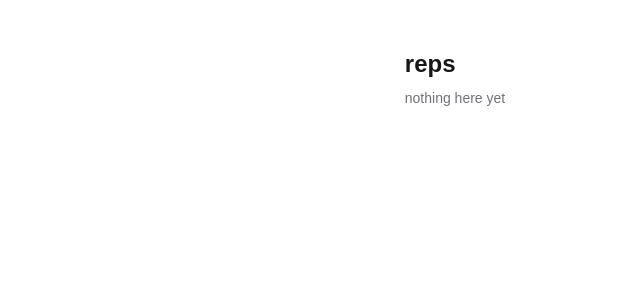
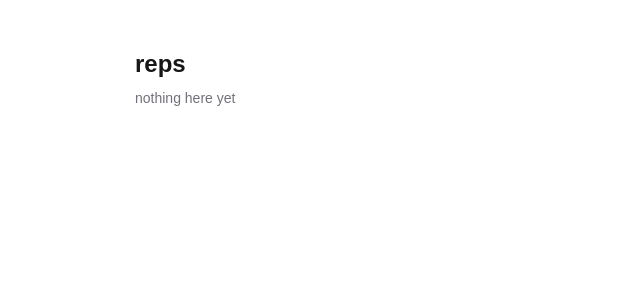
Before and after one commit to faisalghazwan/project, a Next.js app: page / in a window 1280 px wide. Shown: the top 300 px of the page, without its empty margins (185-825 px from the left). Built offline with nearby package versions, Linux system fonts and the light colour scheme.

Commit message:
set app metadata, drop geist font import

```diff
--- a/app/layout.tsx
+++ b/app/layout.tsx
@@ -1,33 +1,21 @@
 import type { Metadata } from "next";
-import { Geist, Geist_Mono } from "next/font/google";
 import "./globals.css";
 
-const geistSans = Geist({
-  variable: "--font-geist-sans",
-  subsets: ["latin"],
-});
-
-const geistMono = Geist_Mono({
-  variable: "--font-geist-mono",
-  subsets: ["latin"],
-});
-
 export const metadata: Metadata = {
-  title: "Create Next App",
-  description: "Generated by create next app",
+  title: "reps",
+  description: "workout log",
 };
 
 export default function RootLayout({
   children,
-}: Readonly<{
+}: {
   children: React.ReactNode;
-}>) {
+}) {
   return (
-    <html
-      lang="en"
-      className={`${geistSans.variable} ${geistMono.variable} h-full antialiased`}
-    >
-      <body className="min-h-full flex flex-col">{children}</body>
+    <html lang="en" className="h-full">
+      <body className="min-h-full bg-white text-zinc-900 antialiased dark:bg-zinc-950 dark:text-zinc-50">
+        {children}
+      </body>
     </html>
   );
 }
```
